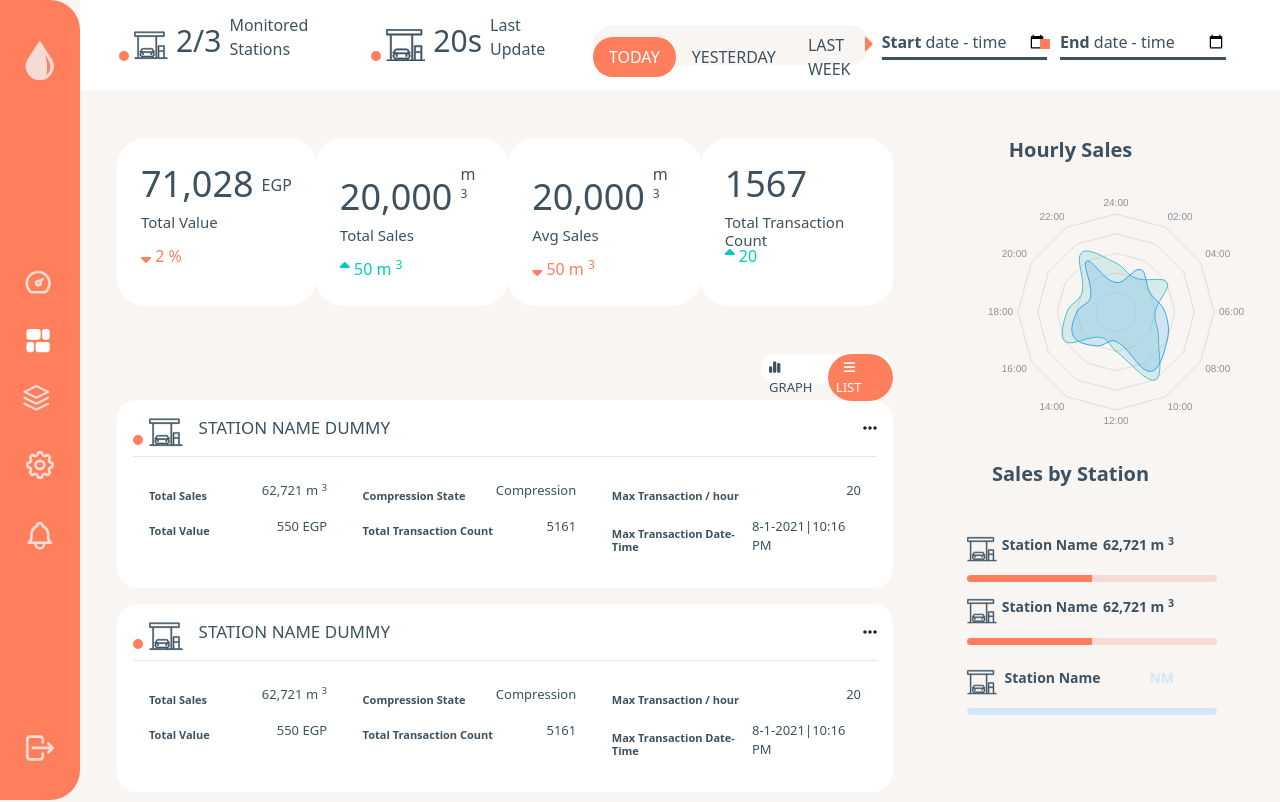
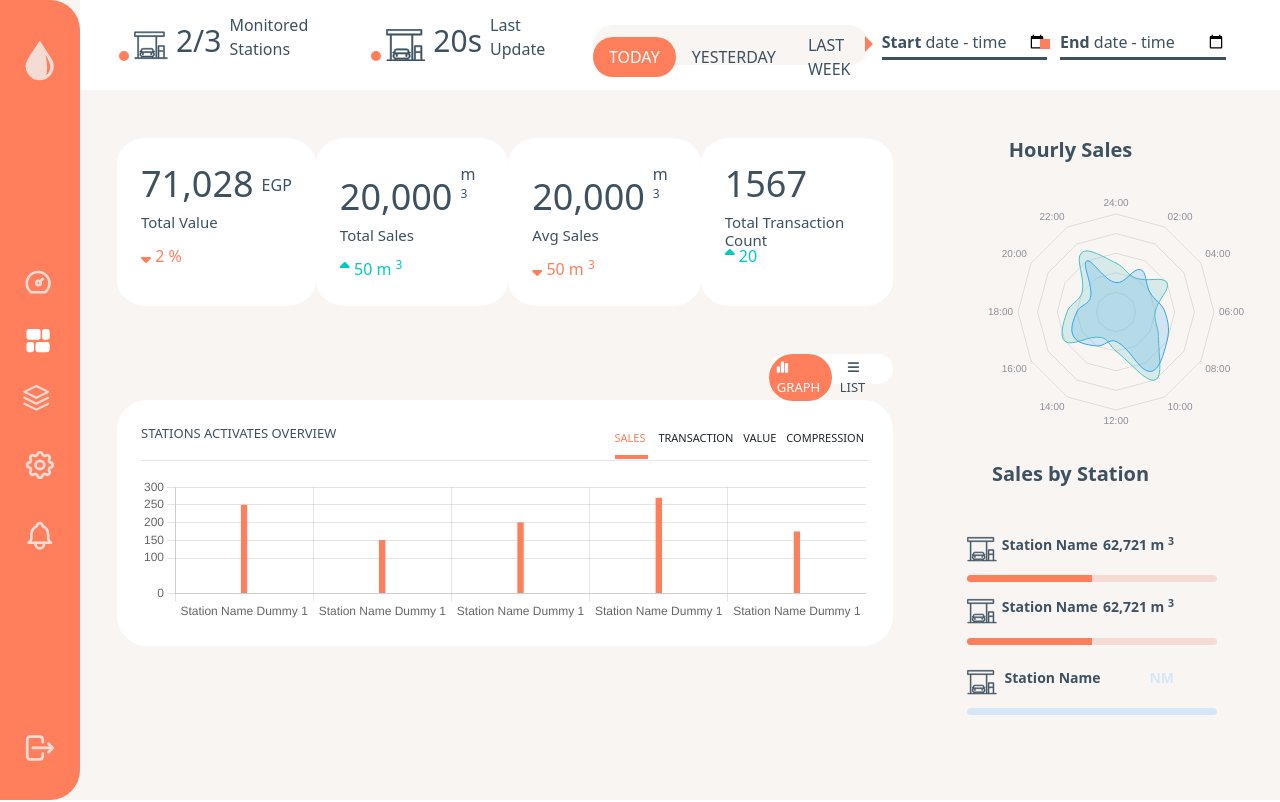
Before and after one commit to Dina-Abuo/DashboardTask, an Angular app: page /dashboard/graph-station in a window 1280 px wide. Before the commit this address led to /. Shown: the top 802 px of the page. Built offline with nearby package versions, Linux system fonts and the light colour scheme.

Commit message:
implement  bar charts and routing

```diff
--- a/src/app/app-routing.module.ts
+++ b/src/app/app-routing.module.ts
@@ -1,10 +1,15 @@
 import { NgModule } from '@angular/core';
 import { RouterModule, Routes } from '@angular/router';
+import { GraphStationComponent } from './components/dashboard/graph-station/graph-station.component';
+import { CardStationComponent } from './components/dashboard/card-station/card-station.component';
 
-const routes: Routes = [];
+const routes: Routes = [
+  { path: 'dashboard/graph-station', component: GraphStationComponent },
+  { path: 'dashboard/list-station', component: CardStationComponent },
+];
 
 @NgModule({
   imports: [RouterModule.forRoot(routes)],
-  exports: [RouterModule]
+  exports: [RouterModule],
 })
-export class AppRoutingModule { }
+export class AppRoutingModule {}
--- a/src/app/components/dashboard/card-station/card-station.component.css
+++ b/src/app/components/dashboard/card-station/card-station.component.css
@@ -1,12 +1,13 @@
-.station-card{
+.station-card {
     background-color: white;
     border-radius: 20px;
 }
 
 
-.title-card{
+.title-card {
     border-bottom: 1px solid #E0E7F1;
 }
+
 .title-card .station-name {
     position: relative;
     display: flex;
@@ -21,48 +22,14 @@
     border-radius: 50%;
     border: 5px solid var(--color-orange);
 }
-.station-name h6{
+
+.station-name h6 {
     font-size: 17px;
     font-weight: 500;
 }
-h6{
+
+h6 {
     font-size: 11px;
     font-weight: bold;
     color: var(--color-dark-blue);
 }
-p{
-    font-size: 13px;
-    color: var(--color-dark-blue);
-
-}
-
-
-.menu-days {
-    width: 17%;
-    height: 30px;
-    background:white;
-    border-radius: 30px;
-    opacity: 1;
-  }
-
-  .menu-days ul {
-    padding: 0;
-    list-style: none;
-    display: flex;
-    width: 100%;
-    justify-content: space-between;
-  }
-
-  .menu-days ul li {
-    margin: 0;
-    padding: 0;
-    display: flex;
-    align-self: center;
-  }
-
-  .active {
-    background-color: var(--color-orange);
-    border-radius: 30px;
-    color: white;
-    padding: 0 10px;
-  }
--- a/src/app/components/dashboard/card-station/card-station.component.html
+++ b/src/app/components/dashboard/card-station/card-station.component.html
@@ -1,16 +1,3 @@
-<div class="d-flex justify-content-end mt-5">
-    <div class="menu-days">
-        <ul>
-            <li>
-                <p class=" py-1 px-2 "><i class="fa-solid fa-chart-simple"></i> GRAPH</p>
-            </li>
-            <li>
-                <p class="active py-1 px-2 "><i class="fa-solid fa-bars mx-2"></i> LIST</p>
-            </li>
-        </ul>
-    </div>
-</div>
-
 <div class="station-card p-3 mt-3" *ngFor="let item of stations">
     <div class="title-card d-flex justify-content-between pb-2">
         <div class="d-flex justify-content-between  align-items-center">
--- a/src/app/components/dashboard/dashboard.component.css
+++ b/src/app/components/dashboard/dashboard.component.css
@@ -0,0 +1,35 @@
+a {
+    font-size: 13px;
+    color: var(--color-dark-blue);
+    text-decoration: none;
+}
+
+
+.menu-station {
+    width: 16%;
+    height: 30px;
+    background: white;
+    border-radius: 30px;
+    opacity: 1;
+}
+
+.menu-station ul {
+    padding: 0;
+    list-style: none;
+    display: flex;
+    width: 100%;
+    justify-content: space-between;
+}
+
+.menu-station ul li {
+    margin: 0;
+    padding: 0;
+    display: flex;
+    align-self: center;
+}
+
+.active {
+    background-color: var(--color-orange);
+    border-radius: 30px;
+    color: white;
+}
--- a/src/app/components/dashboard/dashboard.component.html
+++ b/src/app/components/dashboard/dashboard.component.html
@@ -6,8 +6,21 @@
             <div class="row m-0 justify-content-around mt-5">
                 <div class="col-8">
                     <app-station-statistics></app-station-statistics>
-                    <app-card-station></app-card-station>
-                    <app-graph-station></app-graph-station>
+                    <div class="d-flex justify-content-end mt-5">
+                        <div class="menu-station">
+                            <ul>
+                                <li>
+                                    <a class=" py-1 px-2 " routerLink="dashboard/graph-station" routerLinkActive="active"><i
+                                            class="fa-solid fa-chart-simple"></i> GRAPH</a>
+                                </li>
+                                <li>
+                                    <a class=" py-1 px-2 " routerLink="dashboard/list-station" routerLinkActive="active"><i
+                                            class="fa-solid fa-bars mx-2"></i> LIST</a>
+                                </li>
+                            </ul>
+                        </div>
+                    </div>
+                    <router-outlet></router-outlet>
                 </div>
                 <div class="col-3"> <app-rightside></app-rightside></div>
             </div>
--- a/src/app/components/dashboard/graph-station/graph-station.component.css
+++ b/src/app/components/dashboard/graph-station/graph-station.component.css
@@ -0,0 +1,29 @@
+.content-charts {
+    background-color: white;
+    border-radius: 30px;
+}
+
+.title {
+    border-bottom: 1px solid #E0E7F1;
+}
+
+P {
+    font-weight: 500;
+    font-size: 13px;
+}
+
+a {
+    font-size: 13px;
+    color: var(--color-dark-blue);
+    text-decoration: none;
+    margin:0 5px;
+    padding-bottom: 10px;
+    font-weight: 500;
+    font-size: 11px;
+    cursor: pointer;
+}
+
+.active {
+    border-bottom: 4px solid var(--color-orange);
+    color: var(--color-orange);
+}
--- a/src/app/components/dashboard/graph-station/graph-station.component.html
+++ b/src/app/components/dashboard/graph-station/graph-station.component.html
@@ -1,11 +1,11 @@
-<div class="">
-    <div class="d-flex">
+<div class="content-charts p-4 mt-3">
+    <div class="title d-flex justify-content-between mb-3">
         <P>STATIONS ACTIVATES OVERVIEW</P>
         <div>
-            <a href="">SALES </a>
-            <a href="">TRANSACTION</a>
-            <a href="">VALUE</a>
-            <a href="">COMPRESSION</a>
+            <a class="active">SALES </a>
+            <a >TRANSACTION</a>
+            <a >VALUE</a>
+            <a>COMPRESSION</a>
         </div>
     </div>
     <div class="chart-container">
--- a/src/app/components/dashboard/graph-station/graph-station.component.ts
+++ b/src/app/components/dashboard/graph-station/graph-station.component.ts
@@ -1,5 +1,5 @@
 import { Component, OnInit } from '@angular/core';
-import Chart from 'chart.js/auto';
+import Chart, { CoreScaleOptions } from 'chart.js/auto';
 
 @Component({
   selector: 'app-graph-station',
@@ -15,7 +15,7 @@ export class GraphStationComponent implements OnInit {
 
   createChart() {
     this.chart = new Chart('LineChart', {
-      type: 'line',
+      type: 'bar',
       data: {
         labels: [
           'Station Name Dummy 1',
@@ -30,13 +30,38 @@ export class GraphStationComponent implements OnInit {
             backgroundColor: '#FF7F5C',
             borderColor: '#FF7F5C',
             borderWidth: 1,
-            pointRadius: 0,
-            borderJoinStyle: 'round',
-          }
+            barPercentage: 0.5,
+            barThickness: 6,
+            maxBarThickness: 8,
+            minBarLength: 2,
+          },
         ],
       },
       options: {
-
+        aspectRatio: 5,
+        scales: {
+          y: {
+            beginAtZero: true,
+            ticks: {
+              callback: function (
+                tickValue: string | number
+              ): string | number | null {
+                if (typeof tickValue === 'number') {
+                  if (tickValue === 0) return tickValue;
+                  if (tickValue === 100) return tickValue;
+                  if (tickValue > 100 && (tickValue - 100) % 50 === 0)
+                    return tickValue;
+                }
+                return null;
+              },
+            },
+          },
+        },
+        plugins: {
+          legend: {
+            display: false,
+          },
+        },
       },
     });
   }
```
